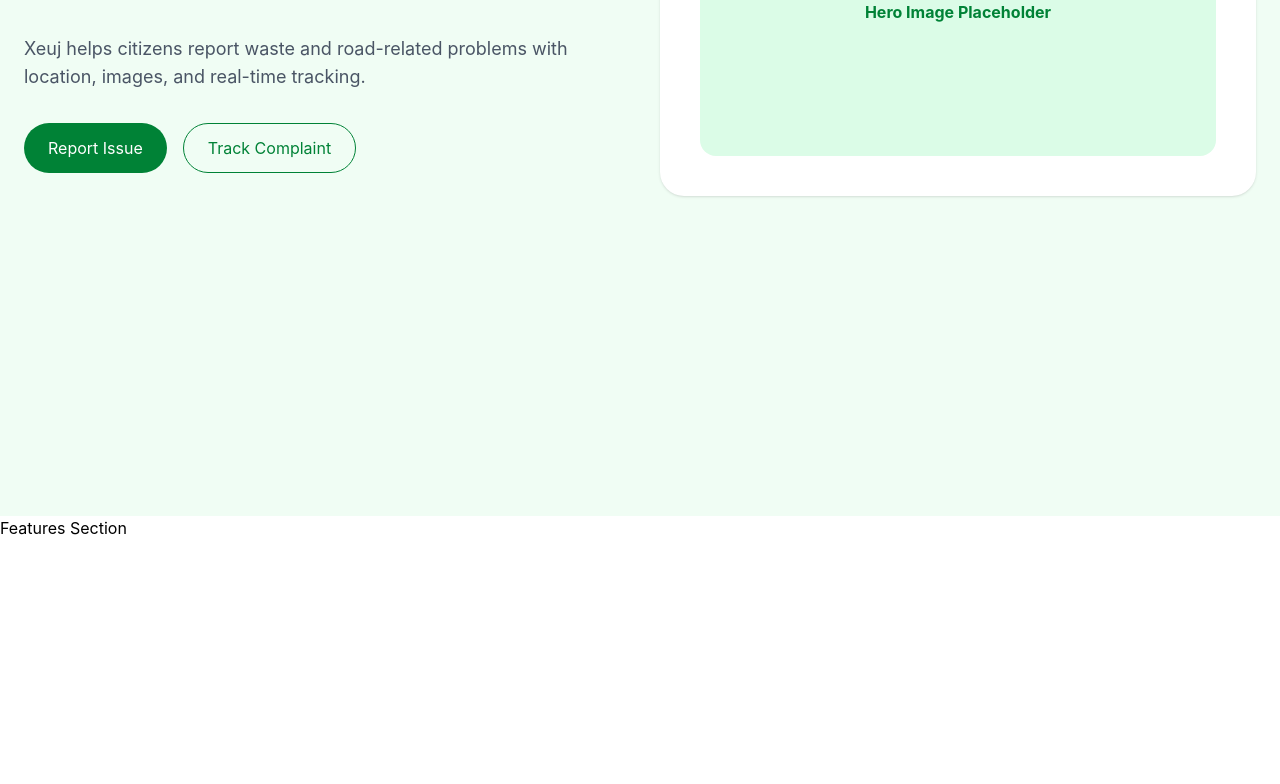
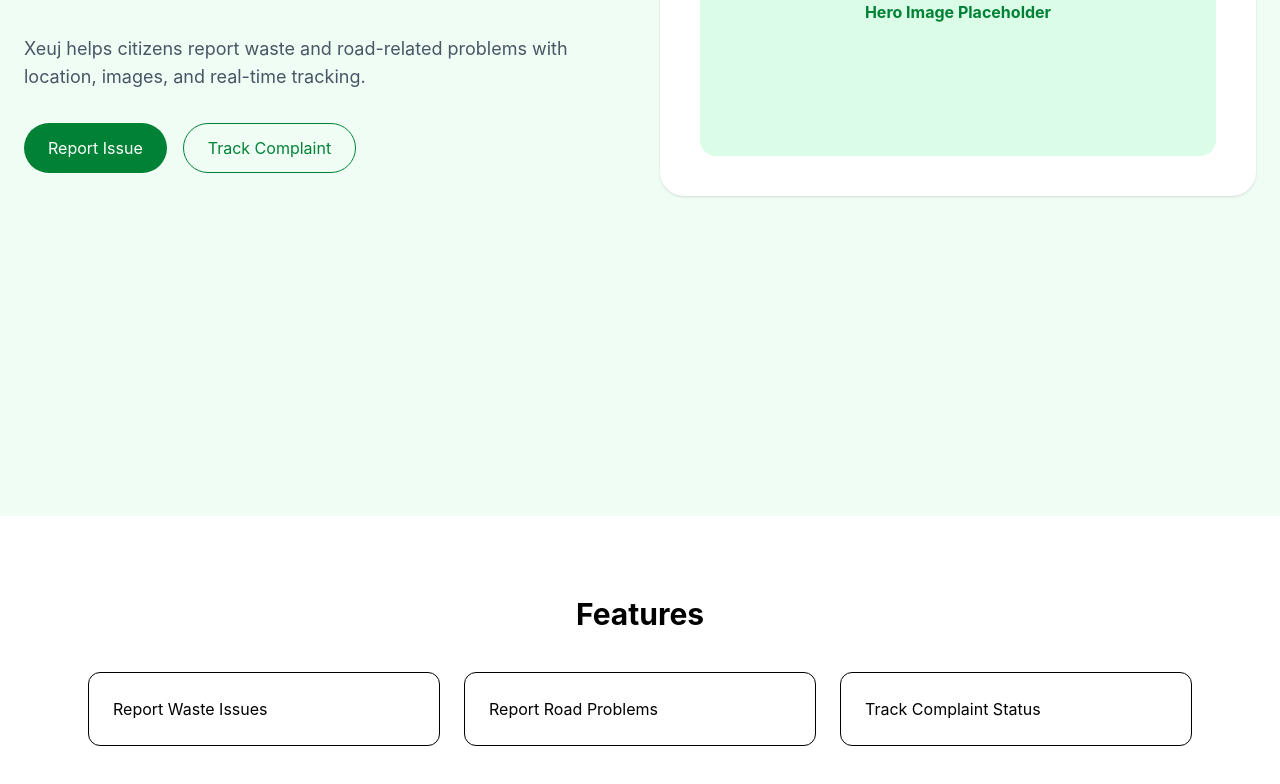
Before and after one commit to Arnab-Kashyap/Xeuj, a React (Vite) app: page / in a window 1280 px wide. Shown: the part 284-1068 px from the top of the page. Before the commit the page ends 824 px from the top, so only its background shows below. Built offline with nearby package versions, Linux system fonts and the light colour scheme.

Commit message:
Build features section

```diff
--- a/src/sections/Features.jsx
+++ b/src/sections/Features.jsx
@@ -1,7 +1,25 @@
 function Features() {
   return (
-    <section>
-      <h2>Features Section</h2>
+    <section className="py-20">
+      <div className="max-w-6xl mx-auto px-6">
+        <h2 className="text-3xl font-bold text-center mb-10">
+          Features
+        </h2>
+
+        <div className="grid md:grid-cols-3 gap-6">
+          <div className="p-6 border rounded-xl">
+            Report Waste Issues
+          </div>
+
+          <div className="p-6 border rounded-xl">
+            Report Road Problems
+          </div>
+
+          <div className="p-6 border rounded-xl">
+            Track Complaint Status
+          </div>
+        </div>
+      </div>
     </section>
   );
 }
```
